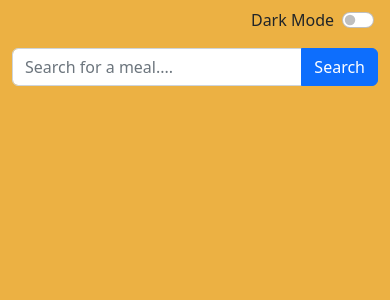
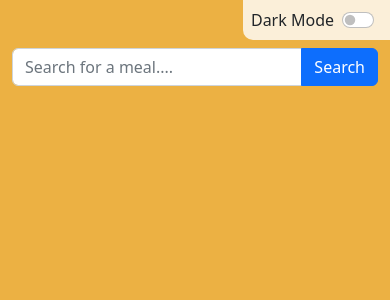
Before and after one commit to marvin101/bite-food, a PHP site: page / in a window 390 px wide. Shown: the top 300 px of the page. Run offline with PHP 8.4, Linux system fonts and the light colour scheme.

Commit message:
Update index.css

```diff
--- a/index.css
+++ b/index.css
@@ -51,3 +51,18 @@ body.dark-mode .btn {
     background-color: #5c5c8a;
     border-color: #5c5c8a;
 }
+#theme-toggle-wrapper {
+    z-index: 1050;
+    background-color: rgba(255, 255, 255, 0.8); /* slightly transparent for light mode */
+    border-bottom-left-radius: 10px;
+}
+
+body.dark-mode #theme-toggle-wrapper {
+    background-color: rgba(18, 18, 18, 0.9); /* for dark mode */
+}
+
+@media (max-width: 576px) {
+    #theme-toggle-wrapper {
+        padding: 6px 10px;
+    }
+}
```
